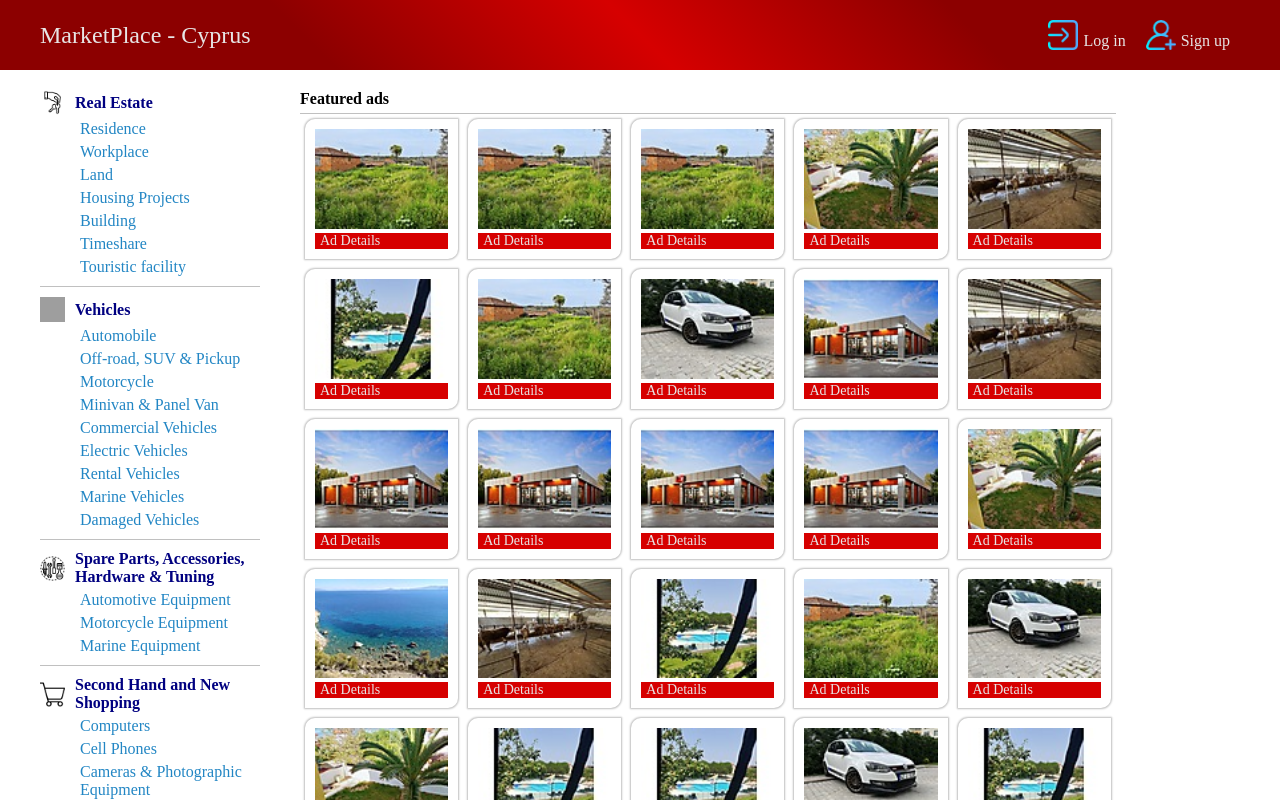
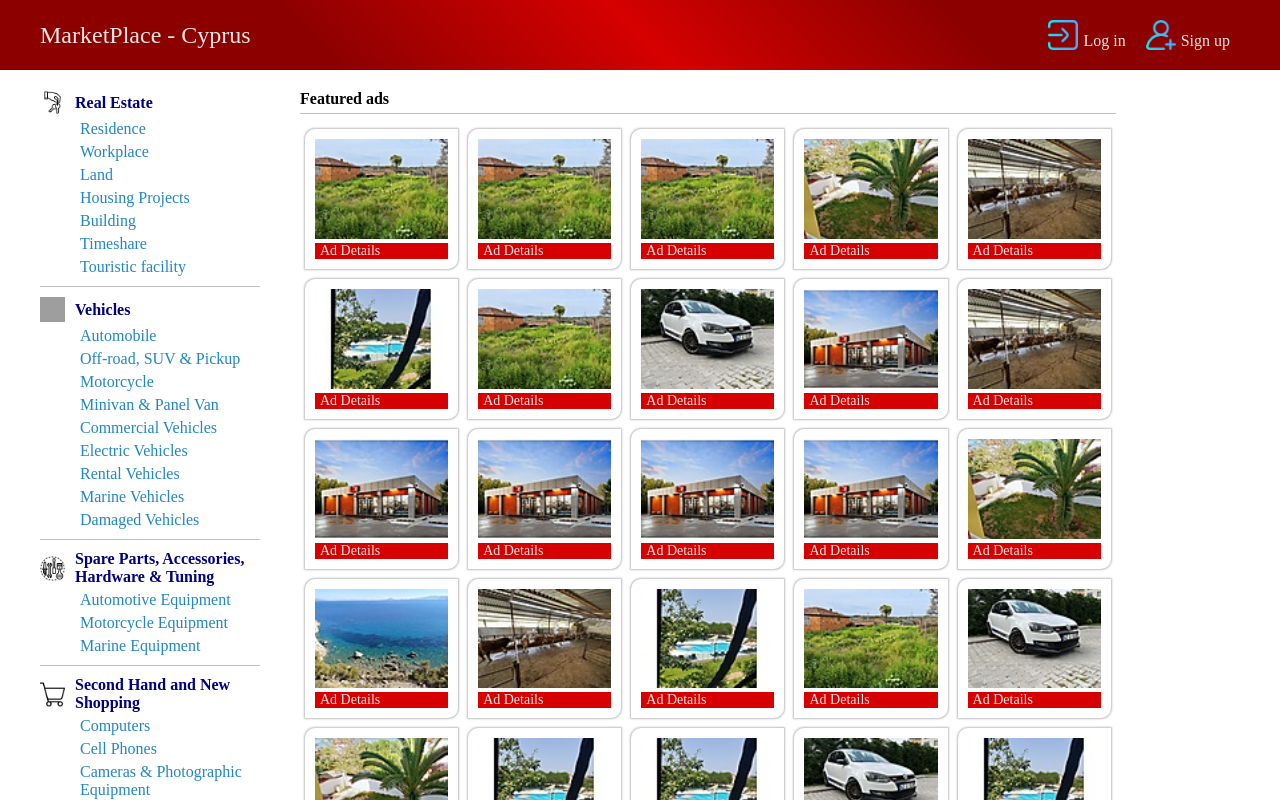
Before and after one commit to codeyourwaytofreedom/cyprus_marketplace, a Next.js app: page / in a window 1280 px wide. Shown: the top 800 px of the page. Built offline with nearby package versions, Linux system fonts and the light colour scheme; grey boxes are pictures that could not be loaded.

Commit message:
css re-touch

```diff
--- a/styles/Home.module.css
+++ b/styles/Home.module.css
@@ -64,19 +64,19 @@
 .display {
   padding-top: 20px;
   width: 76%;
-  min-width: calc(650px + 8%);
 }
 .display_ads {
   border-top: 1px solid silver;
   margin-top: 5px;
   display: grid;
   grid-template-columns: repeat(5, 1fr);
+  padding-top: 10px;
 }
 .display_ads_each {
   box-shadow: 0px 0px 2px 1px silver;
   border-top-left-radius: 10px;
   border-bottom-right-radius: 10px;
-  min-width: 130px;
+  min-width: 110px;
   padding: 10px;
 }
 .display_ads_each img {
--- a/styles/Home.module.scss
+++ b/styles/Home.module.scss
@@ -66,17 +66,17 @@
 .display{
     padding-top: 20px;
     width: 76%;
-    min-width: calc(130*5px + 8%);
     &_ads{
         border-top: 1px solid silver;
         margin-top: 5px;
         display: grid;
         grid-template-columns: repeat(5, 1fr);
+        padding-top: 10px;
         &_each{
             box-shadow: 0px 0px 2px 1px silver;
             border-top-left-radius: 10px;
             border-bottom-right-radius: 10px;
-            min-width: 130px;
+            min-width: 110px;
             padding: 10px;
             img{
                 width: 100%;
```
Also changed, not shown: 1 other file (tests, documents, lock files or other folders).
